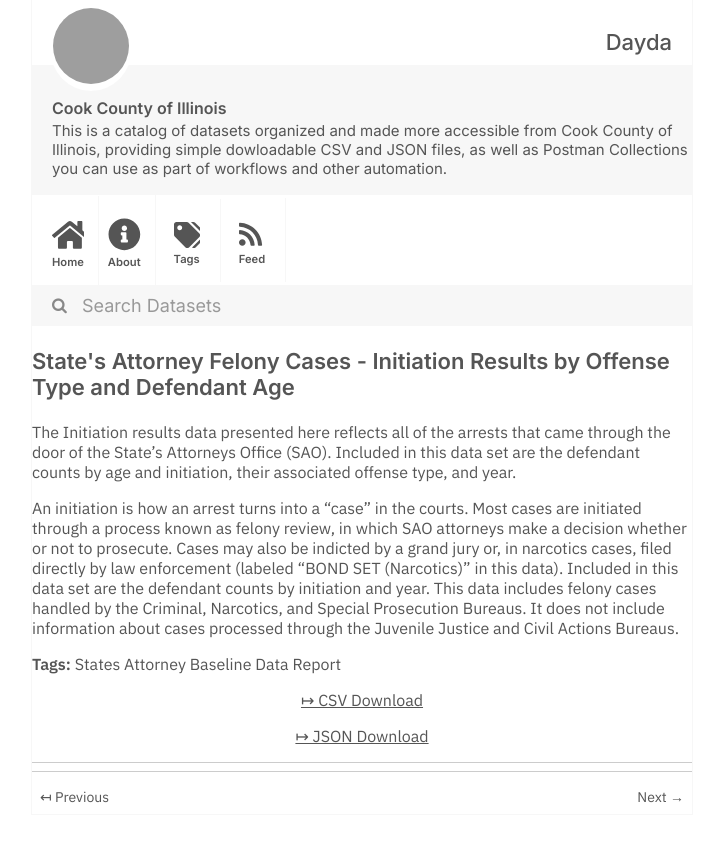
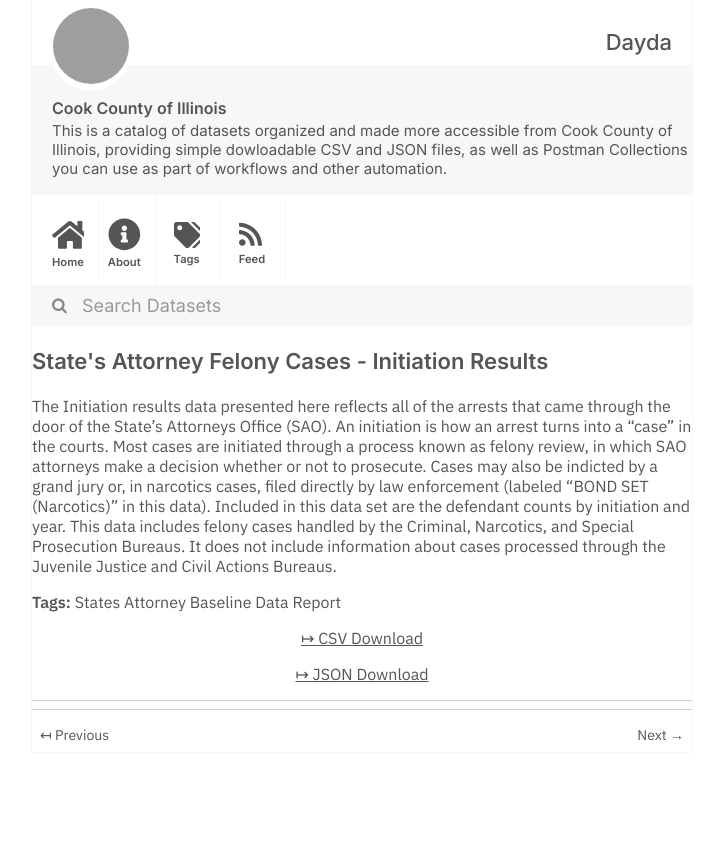
Before and after one commit to dayda-entities/cook-county-of-illinois, a Jekyll site: the page built from _posts/2020-11-10-state's-attorney-felony-cases-.md, in a window 1280 px wide, cut to the strip 0-842 px from the top of the page. Shown: the whole strip, without its empty margins (278-1001 px from the left). Built offline with Jekyll 4.4.1, drawn with Linux system fonts in a browser that asks for light colours; grey boxes are pictures that could not be loaded.

Commit message:
Publish Data

```diff
--- a/_posts/2020-11-10-state's-attorney-felony-cases-.md
+++ b/_posts/2020-11-10-state's-attorney-felony-cases-.md
@@ -1,9 +1,7 @@
 ---
-title: >-
-  State's Attorney Felony Cases - Initiation Results by Offense Type and
-  Defendant Age
-created: '2020-11-10T16:57:31.558581'
-modified: '2020-11-10T16:57:31.558592'
+title: State's Attorney Felony Cases - Initiation Results
+created: '2020-11-10T16:57:37.302010'
+modified: '2020-11-10T16:57:37.302020'
 state: active
 type: dataset
 tags:
@@ -11,12 +9,10 @@ tags:
 groups:
   - Local Government
 csv_url: >-
-  https://datacatalog.cookcountyil.gov/api/views/gs3j-9swg/rows.csv?accessType=DOWNLOAD
+  https://datacatalog.cookcountyil.gov/api/views/jfz3-kt6t/rows.csv?accessType=DOWNLOAD
 json_url: >-
-  https://datacatalog.cookcountyil.gov/api/views/gs3j-9swg/rows.json?accessType=DOWNLOAD
+  https://datacatalog.cookcountyil.gov/api/views/jfz3-kt6t/rows.json?accessType=DOWNLOAD
 layout: post
 
 ---
-The Initiation results data presented here reflects all of the arrests that came through the door of the State's Attorneys Office (SAO). Included in this data set are the defendant counts by age and initiation, their associated offense type, and year.
-
-An initiation is how an arrest turns into a “case” in the courts. Most cases are initiated through a process known as felony review, in which SAO attorneys make a decision whether or not to prosecute. Cases may also be indicted by a grand jury or, in narcotics cases, filed directly by law enforcement (labeled "BOND SET (Narcotics)" in this data). Included in this data set are the defendant counts by initiation and year. This data includes felony cases handled by the Criminal, Narcotics, and Special Prosecution Bureaus. It does not include information about cases processed through the Juvenile Justice and Civil Actions Bureaus.
+The Initiation results data presented here reflects all of the arrests that came through the door of the State's Attorneys Office (SAO). An initiation is how an arrest turns into a “case” in the courts. Most cases are initiated through a process known as felony review, in which SAO attorneys make a decision whether or not to prosecute. Cases may also be indicted by a grand jury or, in narcotics cases, filed directly by law enforcement (labeled "BOND SET (Narcotics)" in this data). Included in this data set are the defendant counts by initiation and year. This data includes felony cases handled by the Criminal, Narcotics, and Special Prosecution Bureaus. It does not include information about cases processed through the Juvenile Justice and Civil Actions Bureaus.
```
